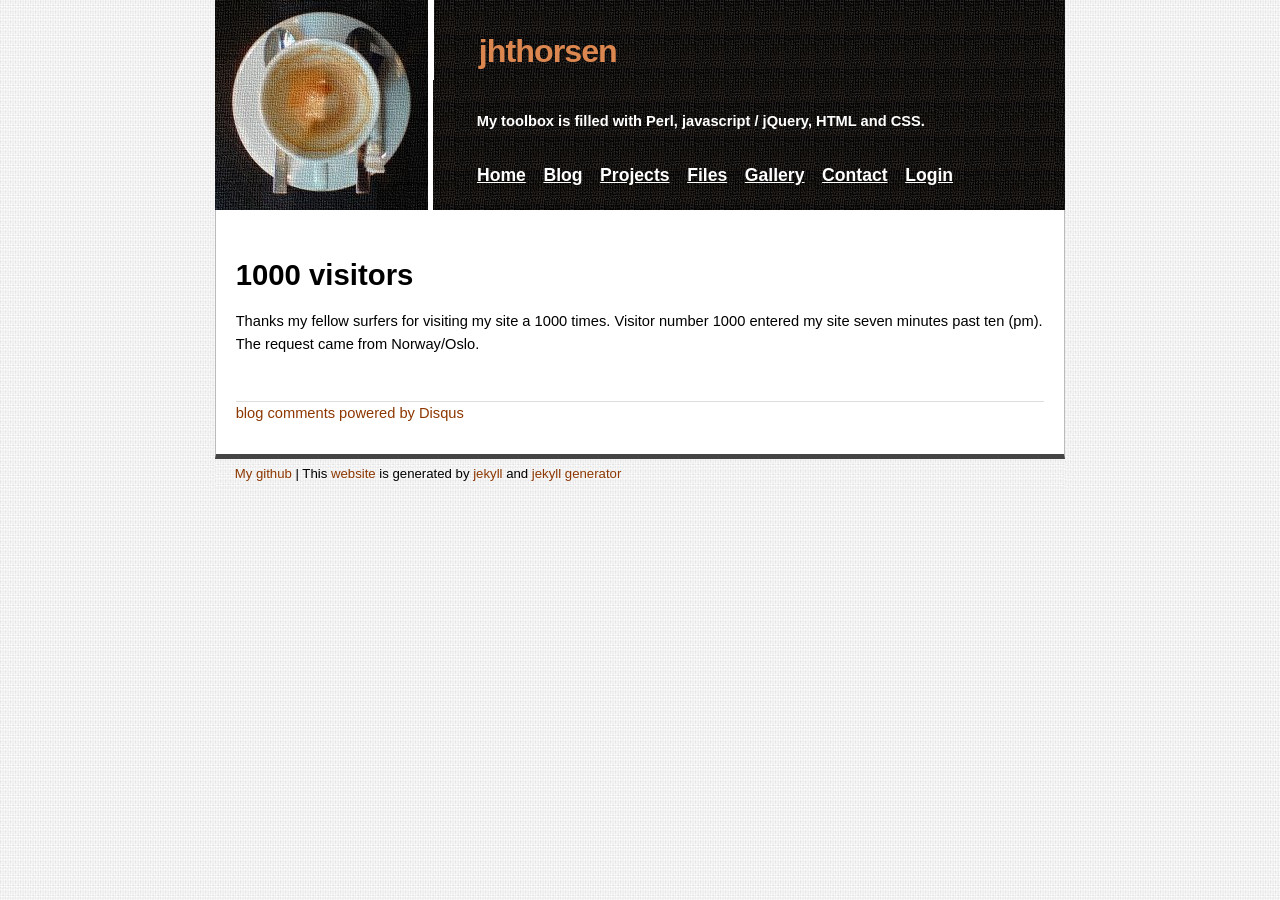
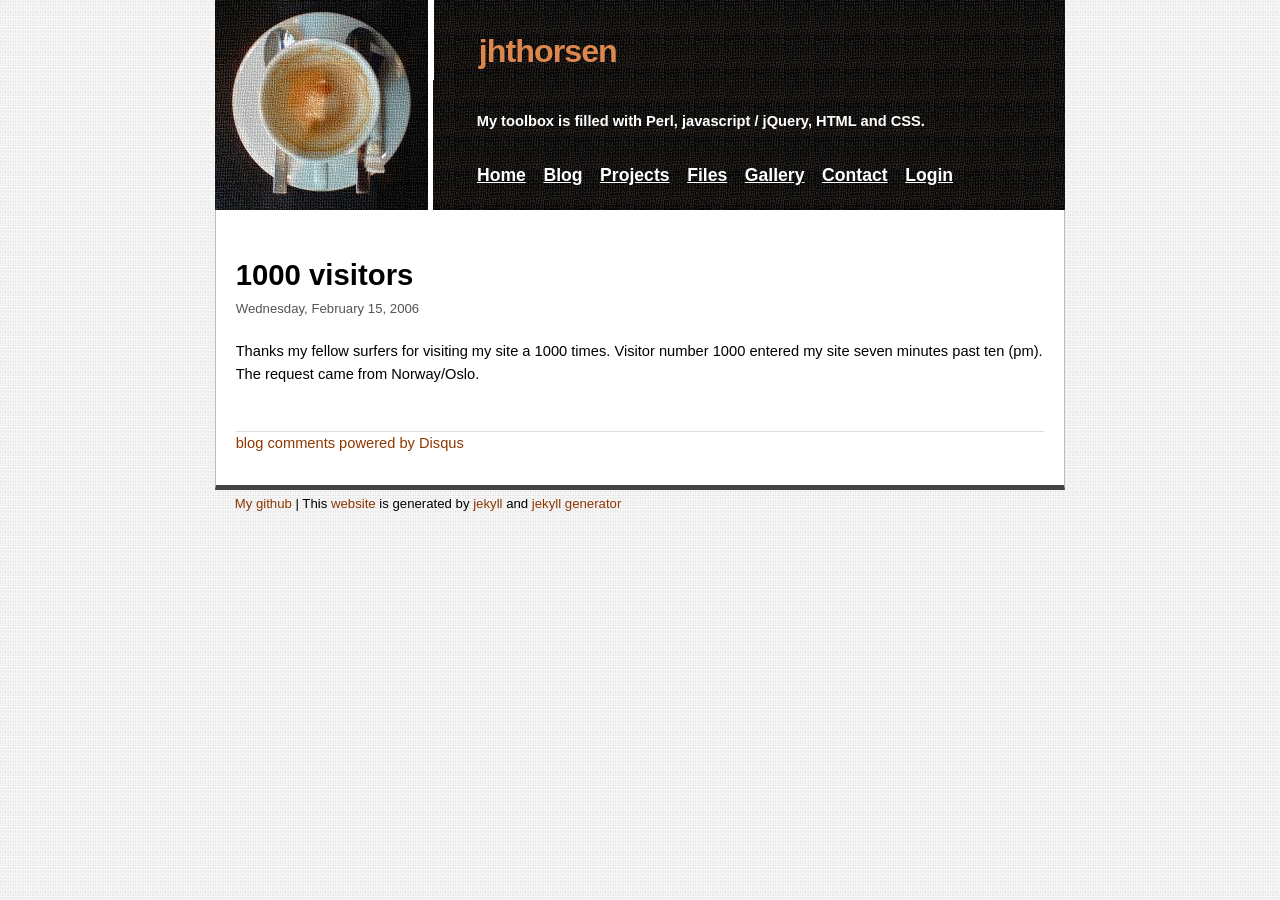
Before and after one commit to kberov/jhthorsen.github.com, a Jekyll site: the page built from blog/_posts/2006-02-15-1000_visitors.markdown, in a window 1280 px wide. Built offline with Jekyll 4.4.1, drawn with Linux system fonts in a browser that asks for light colours; comment, search, counter and statistics services are not loaded.

Commit message:
add .blog-date to post.html

```diff
--- a/_layouts/post.html
+++ b/_layouts/post.html
@@ -1,6 +1,7 @@
 {% include top.html %}
 <div id="content">
 <h1>{{ page.title }}</h1>
+<p class="blog-date">{{ page.date | date: "%A, %B %d, %Y" }}</p>
 {{ content }}
 <div id="disqus_thread"></div>
 <script type="text/javascript" src="http://disqus.com/forums/jhthorsen-github/embed.js"></script>
--- a/css/stylesheet.css
+++ b/css/stylesheet.css
@@ -76,6 +76,13 @@ dl.blog dt {
 
 dl.blog dd {
     padding-left: 8em;
+}
+
+.blog-date {
+    font-size: 0.9em;
+    color: #555;
+    margin: -1em 0 1.5em 0;
+    padding: 0;
 }
 
 #wrapper {
```
